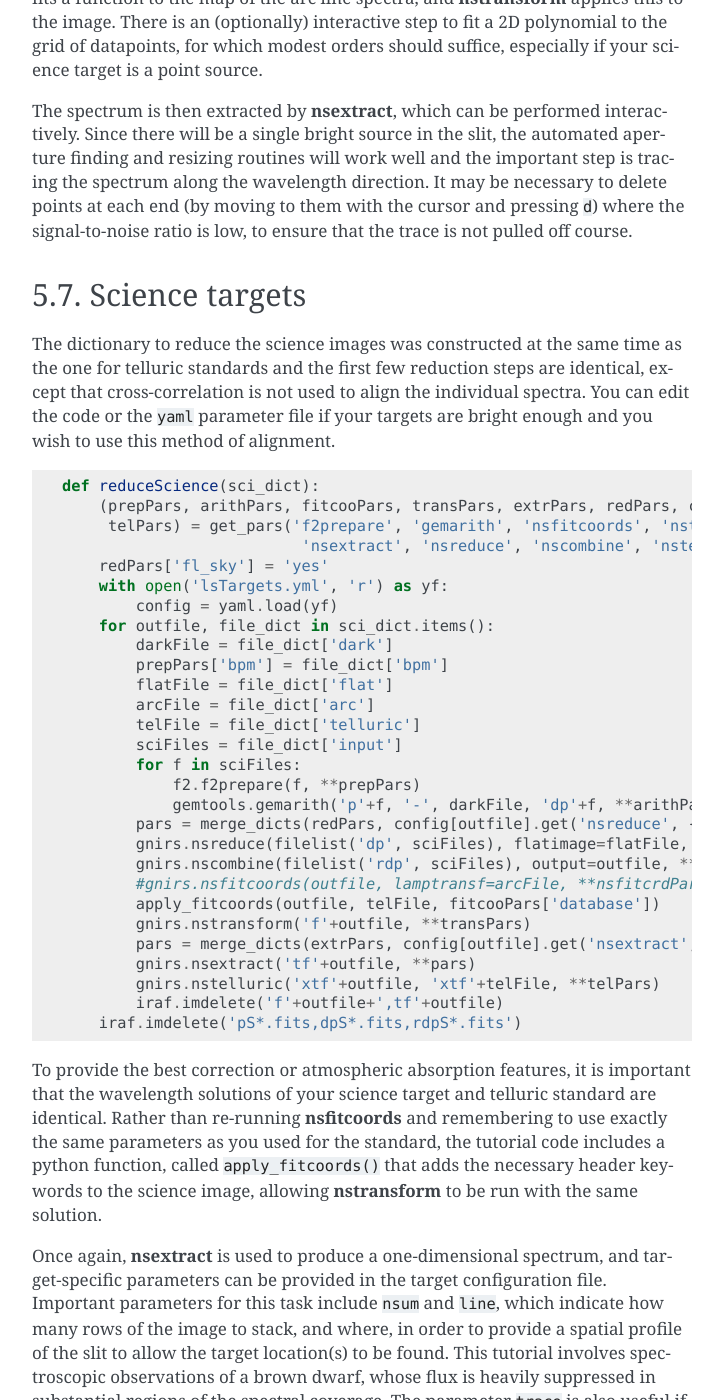
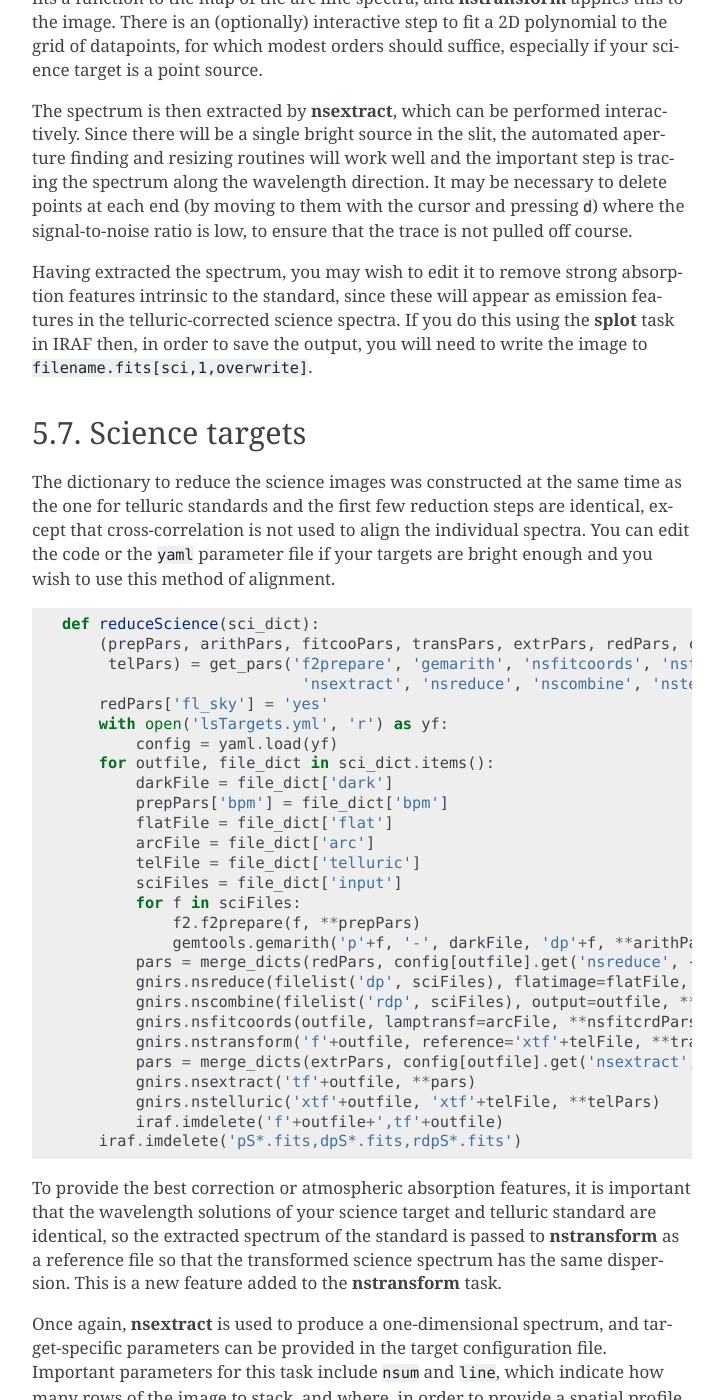
Before and after one commit to GeminiDRSoftware/F2Cookbook, a Sphinx documentation site: the page built from source/Tutorial_Longslit.rst, in a window 1280 px wide and 1400 px high, scrolled down 11419 px. Shown: the whole window, without its empty margins (388-1111 px from the left). Built offline with Sphinx 7.4.7, drawn with Linux system fonts in a browser that asks for light colours; some of the changed text lies outside the part shown.

Commit message:
added comments about nstelluric

```diff
--- a/source/Tutorial_Longslit.rst
+++ b/source/Tutorial_Longslit.rst
@@ -298,8 +298,10 @@
 .. figure:: /_static/MCflats_resp.*
    :width: 100 %
 
-   Fit to the response function of the JH (*left*) and HK (*right*) combined flat-field. A ``spline3`` function of order 20 and 26, respectively, was used to create these normalized **Flat-field MasterCals**.
-   Click image to enlarge.
+   Fit to the response function of the JH (*left*) and HK (*right*)
+   combined flat-field. A ``spline3`` function of order 20 and 26,
+   respectively, was used to create these normalized
+   **Flat-field MasterCals**. Click image to enlarge.
 
 
 .. _ls-arcs:
@@ -525,6 +527,13 @@
 signal-to-noise ratio is low, to ensure that the trace is not pulled
 off course.
 
+Having extracted the spectrum, you may wish to edit it to remove
+strong absorption features intrinsic to the standard, since these
+will appear as emission features in the telluric-corrected science
+spectra. If you do this using the **splot** task in IRAF then, in order
+to save the output, you will need to write the image to
+``filename.fits[sci,1,overwrite]``.
+
 
 .. _ls-science:
 
@@ -560,9 +569,8 @@
            pars = merge_dicts(redPars, config[outfile].get('nsreduce', {}))
            gnirs.nsreduce(filelist('dp', sciFiles), flatimage=flatFile, **pars)
            gnirs.nscombine(filelist('rdp', sciFiles), output=outfile, **combPars)
-           #gnirs.nsfitcoords(outfile, lamptransf=arcFile, **nsfitcrdPars)
-           apply_fitcoords(outfile, telFile, fitcooPars['database'])
-           gnirs.nstransform('f'+outfile, **transPars)
+           gnirs.nsfitcoords(outfile, lamptransf=arcFile, **nsfitcrdPars)
+           gnirs.nstransform('f'+outfile, reference='xtf'+telFile, **transPars)
            pars = merge_dicts(extrPars, config[outfile].get('nsextract', {}))
            gnirs.nsextract('tf'+outfile, **pars)
            gnirs.nstelluric('xtf'+outfile, 'xtf'+telFile, **telPars)
@@ -571,12 +579,10 @@
 
 To provide the best correction or atmospheric absorption features, it
 is important that the wavelength solutions of your science target and
-telluric standard are identical. Rather than re-running
-**nsfitcoords** and remembering to use exactly the same parameters as
-you used for the standard, the tutorial code includes a python
-function, called ``apply_fitcoords()`` that adds the necessary header
-keywords to the science image, allowing **nstransform** to be run with
-the same solution.
+telluric standard are identical, so the extracted spectrum of the
+standard is passed to **nstransform** as a reference file so that the
+transformed science spectrum has the same dispersion. This is a new
+feature added to the **nstransform** task.
 
 Once again, **nsextract** is used to produce a one-dimensional
 spectrum, and target-specific parameters can be provided in the target
@@ -592,6 +598,14 @@
 signal-to-noise ratio and that spectrum's trace will be used to
 extract the target.
 
+Users often report difficulty getting **nstelluric** to produce good
+results, so it may make sense to reduce your science data with the call
+to this task commented out so that step is not performed. You can then
+try running it and, if you're not happy with the results, delete the
+output and try again without having to execute all the previous
+reduction steps.
+
+.. _flux-cal:
 
 Flux calibration
 ----------------
```
Also changed, not shown: other parts of source/Tutorial_Longslit.rst (+2 -2 lines).
